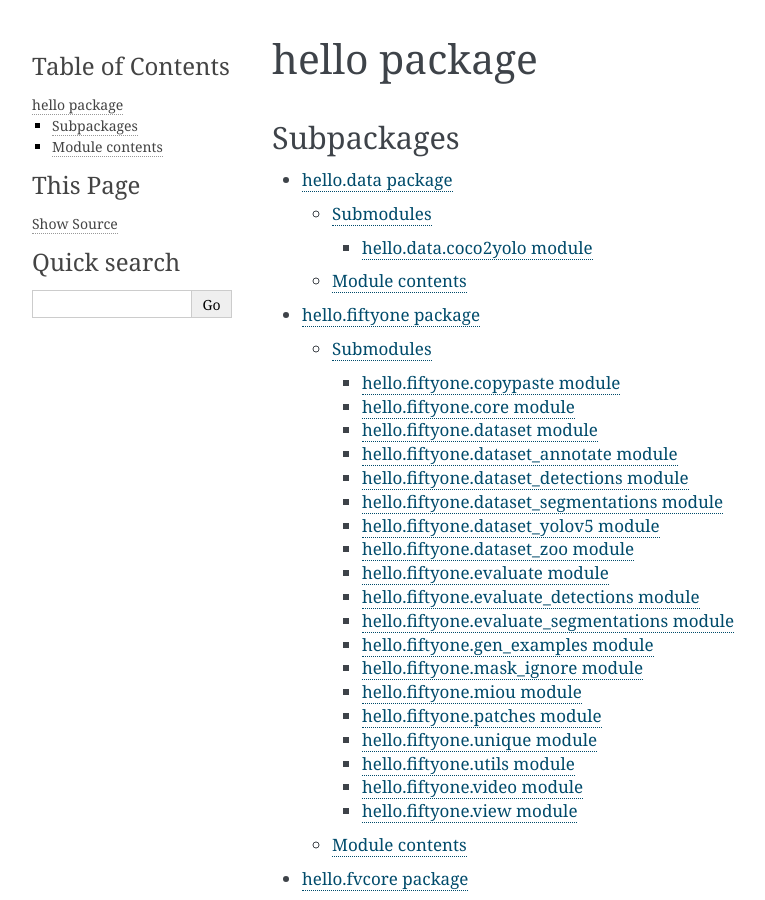
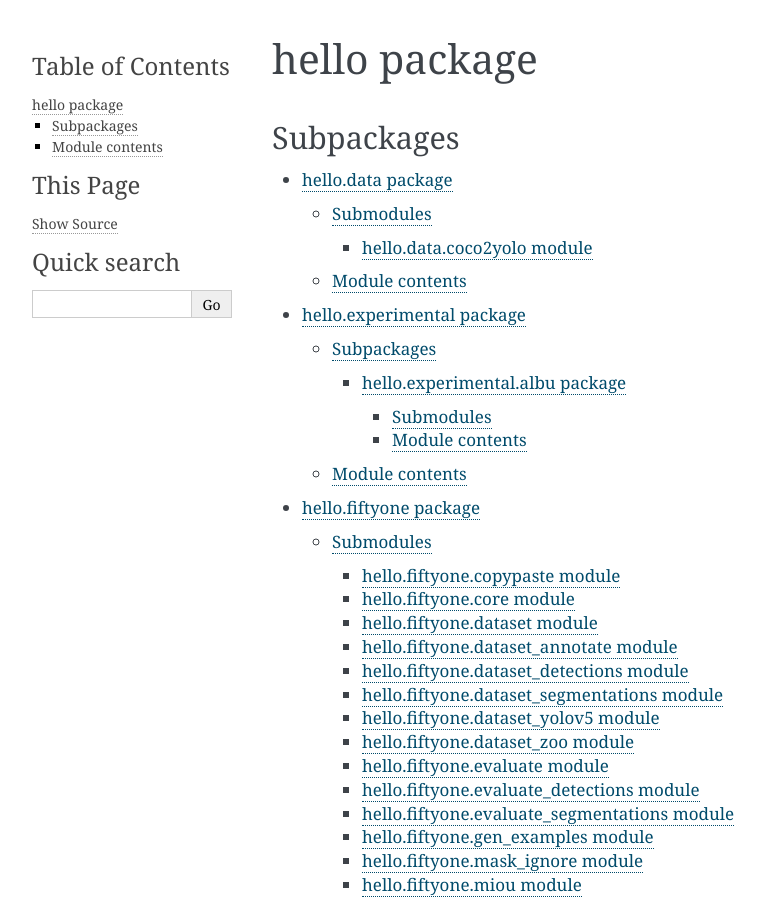
Before and after one commit to flystarhe/hello, a Sphinx documentation site: the page built from docs/source/hello.rst, in a window 1280 px wide and 900 px high. Shown: the whole window, without its empty margins (148-913 px from the left). Built offline with Sphinx 7.4.7, drawn with Linux system fonts in a browser that asks for light colours.

Commit message:
update apidoc

```diff
--- /dev/null
+++ b/docs/source/hello.experimental.albu.detection.rst
@@ -0,0 +1,7 @@
+hello.experimental.albu.detection module
+========================================
+
+.. automodule:: hello.experimental.albu.detection
+   :members:
+   :undoc-members:
+   :show-inheritance:
--- /dev/null
+++ b/docs/source/hello.experimental.albu.rst
@@ -0,0 +1,18 @@
+hello.experimental.albu package
+===============================
+
+Submodules
+----------
+
+.. toctree::
+   :maxdepth: 4
+
+   hello.experimental.albu.detection
+
+Module contents
+---------------
+
+.. automodule:: hello.experimental.albu
+   :members:
+   :undoc-members:
+   :show-inheritance:
--- /dev/null
+++ b/docs/source/hello.experimental.rst
@@ -0,0 +1,18 @@
+hello.experimental package
+==========================
+
+Subpackages
+-----------
+
+.. toctree::
+   :maxdepth: 4
+
+   hello.experimental.albu
+
+Module contents
+---------------
+
+.. automodule:: hello.experimental
+   :members:
+   :undoc-members:
+   :show-inheritance:
--- a/docs/source/hello.rst
+++ b/docs/source/hello.rst
@@ -8,6 +8,7 @@ Subpackages
    :maxdepth: 4
 
    hello.data
+   hello.experimental
    hello.fiftyone
    hello.fvcore
    hello.io
```
